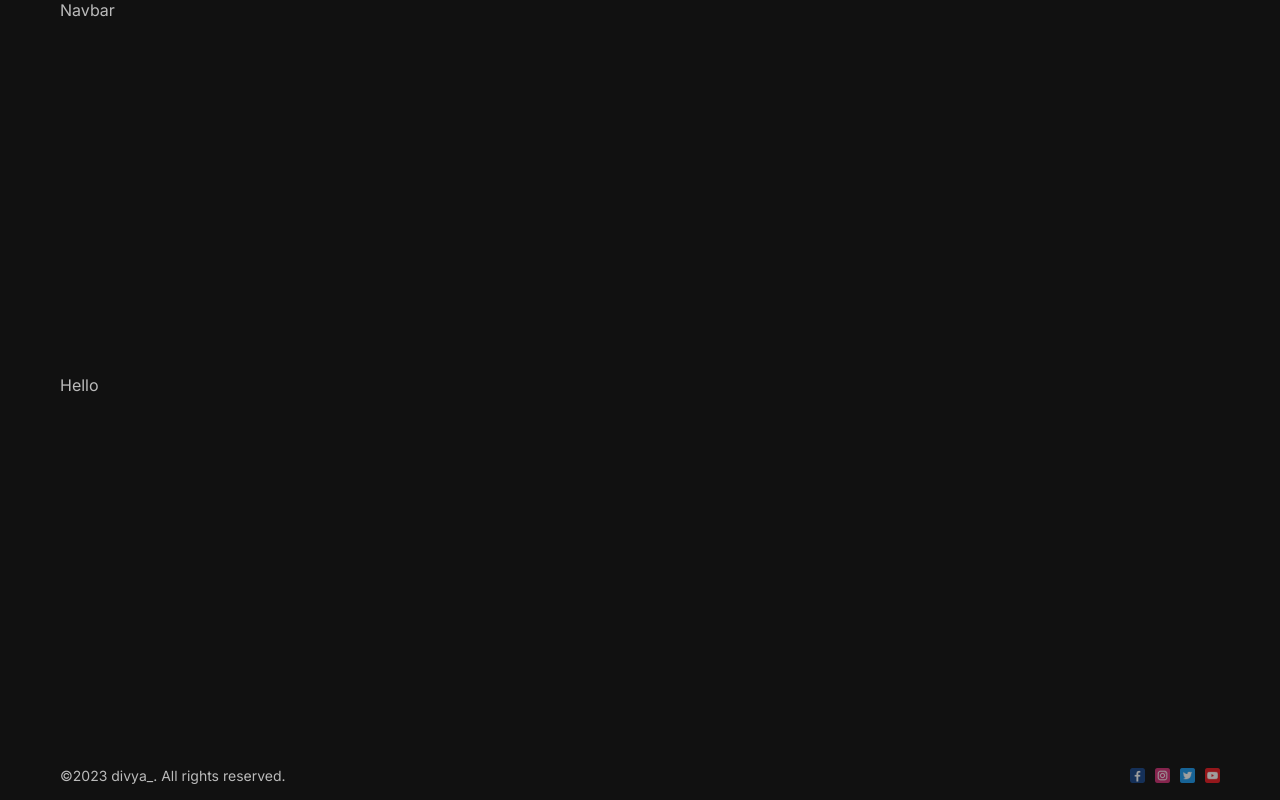
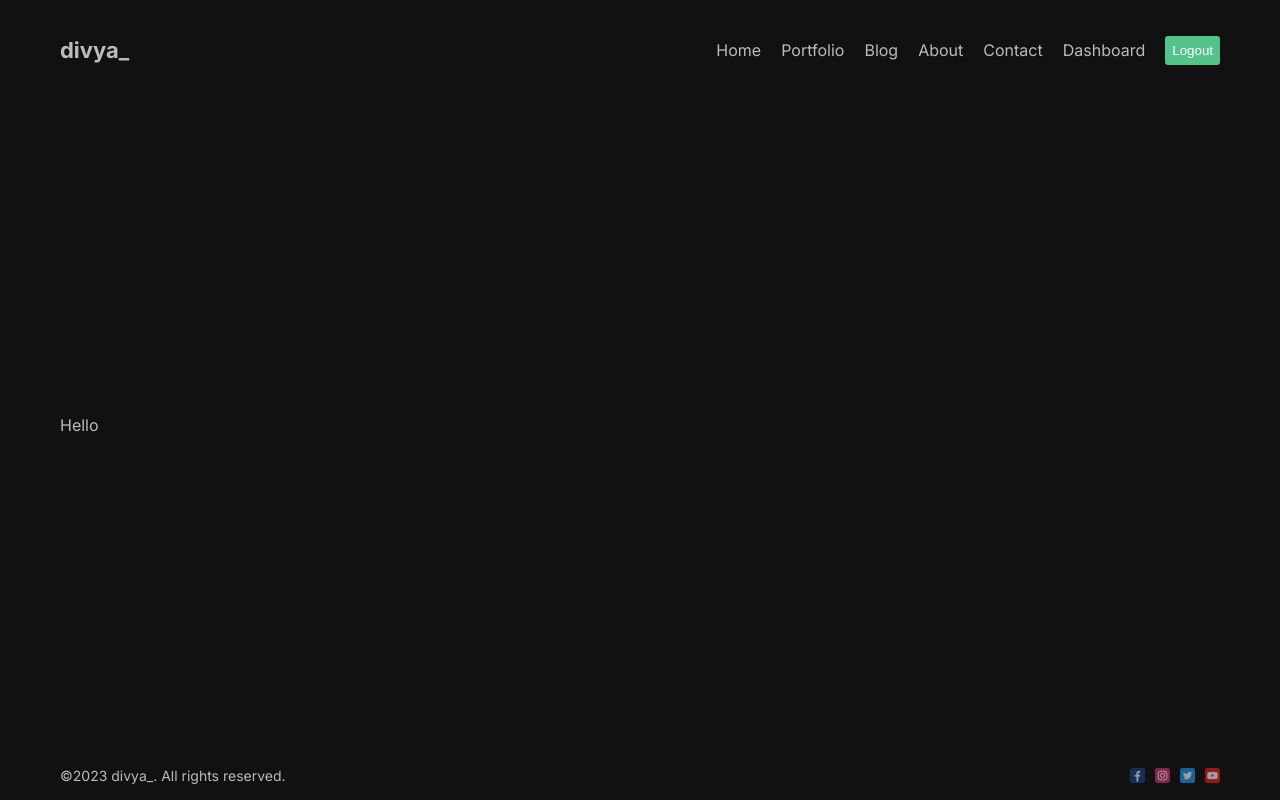
Before and after one commit to div-vik/my_page, a Next.js app: page / in a window 1280 px wide. Built offline with nearby package versions, Linux system fonts and the light colour scheme.

Commit message:
navbar completed

```diff
--- a/src/components/navbar/Navbar.jsx
+++ b/src/components/navbar/Navbar.jsx
@@ -1,7 +1,63 @@
+"use client";
+
+import Link from "next/link";
 import React from "react";
+import styles from "./navbar.module.css";
+
+const links = [
+  {
+    id: 1,
+    title: "Home",
+    url: "/",
+  },
+  {
+    id: 2,
+    title: "Portfolio",
+    url: "/portfolio",
+  },
+  {
+    id: 3,
+    title: "Blog",
+    url: "/blog",
+  },
+  {
+    id: 4,
+    title: "About",
+    url: "/about",
+  },
+  {
+    id: 5,
+    title: "Contact",
+    url: "/contact",
+  },
+  {
+    id: 6,
+    title: "Dashboard",
+    url: "/dashboard",
+  },
+];
 
 const Navbar = () => {
-  return <div>Navbar</div>;
+  return (
+    <div className={styles.container}>
+      <Link href="/" className={styles.logo}>
+        divya_
+      </Link>
+      <div className={styles.links}>
+        {links.map((link) => (
+          <Link className={styles.link} href={link.url} key={link.id}>
+            {link.title}
+          </Link>
+        ))}
+        <button
+          className={styles.logout}
+          onClick={() => console.log("logged out")}
+        >
+          Logout
+        </button>
+      </div>
+    </div>
+  );
 };
 
 export default Navbar;
--- /dev/null
+++ b/src/components/navbar/navbar.module.css
@@ -0,0 +1,26 @@
+.container {
+  height: 100px;
+  display: flex;
+  justify-content: space-between;
+  align-items: center;
+}
+
+.logo {
+  font-weight: bold;
+  font-size: 22px;
+}
+
+.links {
+  display: flex;
+  align-items: center;
+  gap: 20px;
+}
+
+.logout {
+  padding: 7px;
+  border: none;
+  background-color: #53c28b;
+  color: white;
+  cursor: pointer;
+  border-radius: 3px;
+}
```
